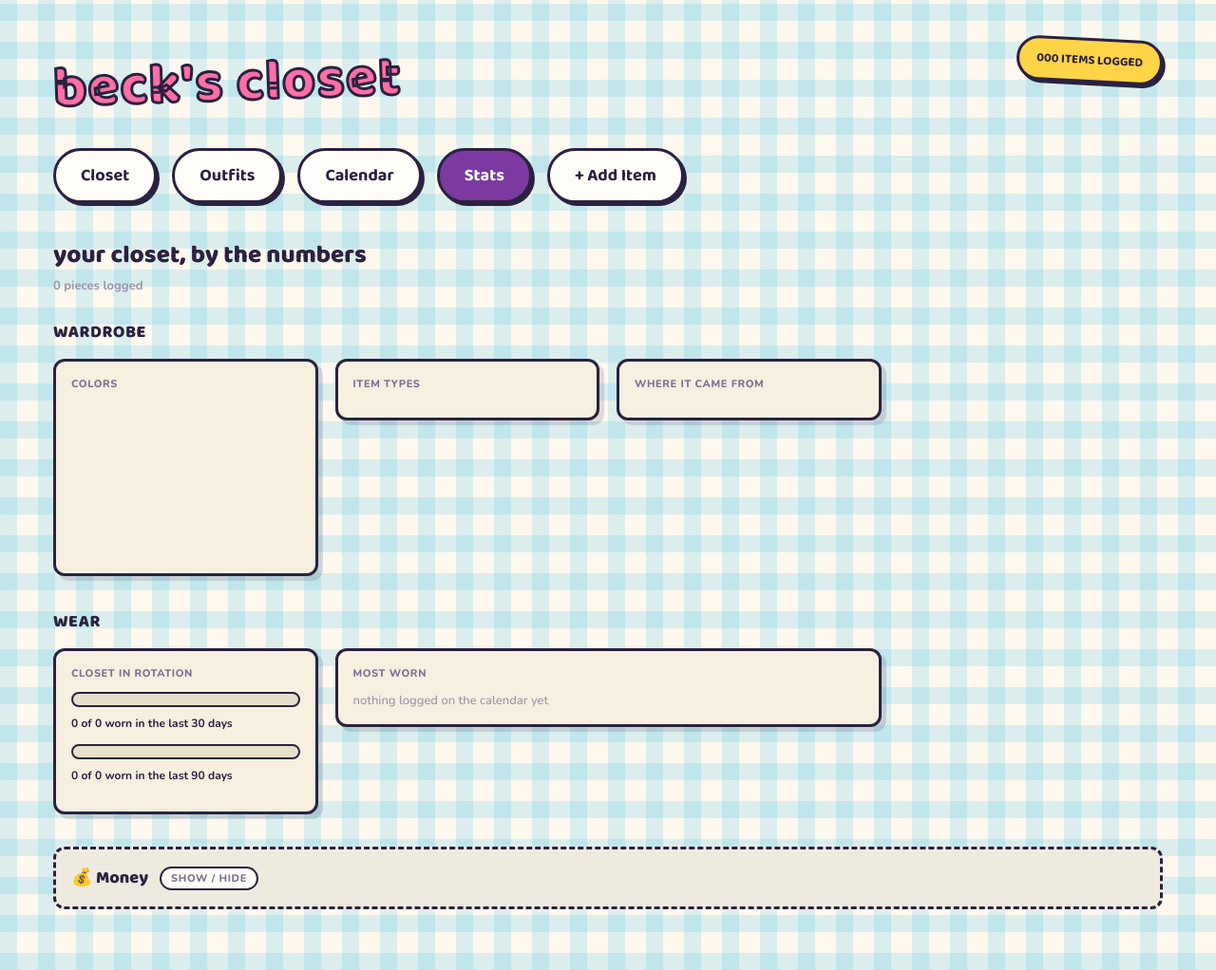
After one commit to beck-2/closet, a Flask app: page /stats in a window 1280 px wide. The commit adds this page. Shown: the whole page at 95% size. Run offline with Flask 3, Linux system fonts and the light colour scheme; data that the repository does not hold is empty; some libraries are stand-ins or nearby versions.

Commit message:
Analytics dashboard: a Stats tab
New /stats page, three sections:
- Wardrobe: colour donut (hand-rolled SVG), item-type and source bar
  charts.
- Wear: "closet in rotation" (worn N of 74 in the last 30 / 90 days) and
  a most-worn list.
- Money: a collapsed <details> section (open/closed remembered in
  localStorage) with total spent, blended average cost-per-wear, best
  value, and closet regrets (priced but never worn).

Charts are SVG + CSS — no chart library, keeping the zero-dependency
setup. The item page gains a "last worn <date>" line; per-item
cost-per-wear stays there rather than on the dashboard.

Co-Authored-By: Claude Sonnet 5 <noreply@anthropic.com>

```diff
--- a/app.py
+++ b/app.py
@@ -144,6 +144,14 @@ def avg_rating(item: dict):
     return round(sum(vals) / len(vals)) if vals else 0
 
 
+def _pretty_day(iso: str | None) -> str | None:
+    """'2026-09-09' -> 'Sep 9, 2026'."""
+    if not iso:
+        return None
+    d = datetime.date.fromisoformat(iso)
+    return f"{d.strftime('%b')} {d.day}, {d.year}"
+
+
 @app.context_processor
 def inject_globals():
     total = db.count_items()
@@ -231,6 +239,7 @@ def item_view(item_id):
         item_id=item_id,
         color_hex=COLOR_HEX,
         cost_per_wear=cost_per_wear(item),
+        last_worn=_pretty_day(db.last_worn(item_id)),
     )
 
 
@@ -358,6 +367,125 @@ def calendar_day_remove(date):
     elif kind == "outfit" and target:
         db.unlog_outfit(date, target)
     return redirect(url_for("calendar_day", date=date))
+
+
+# ------------------------------------------------------------------ stats --
+
+def _counter(pairs: list, labeller=lambda v: v) -> list[dict]:
+    """[(label, count), …] biggest first, from an iterable of raw values."""
+    tally: dict = {}
+    for value in pairs:
+        key = labeller(value) if value else labeller(None)
+        tally[key] = tally.get(key, 0) + 1
+    return [
+        {"label": k, "count": n}
+        for k, n in sorted(tally.items(), key=lambda kv: (-kv[1], str(kv[0])))
+    ]
+
+
+def _donut(segments: list[dict], radius: float = 60, stroke: float = 26) -> dict:
+    """Turn [{label,count,color}, …] into ready-to-draw SVG donut segments."""
+    total = sum(s["count"] for s in segments) or 1
+    circ = 2 * 3.141592653589793 * radius
+    offset = 0.0
+    drawn = []
+    for s in segments:
+        frac = s["count"] / total
+        drawn.append({
+            **s,
+            "pct": round(frac * 100),
+            "dash": round(frac * circ, 2),
+            "gap": round(circ - frac * circ, 2),
+            "offset": round(-offset, 2),
+        })
+        offset += frac * circ
+    return {"radius": radius, "stroke": stroke, "circ": round(circ, 2), "segments": drawn}
+
+
+@app.route("/stats")
+def stats_view():
+    items = list(db.load_items().values())
+    n = len(items)
+    counts = db.wear_counts()  # {id: days worn}
+    for it in items:
+        it["wear_count"] = counts.get(it["id"], 0)
+
+    def thumb(it):
+        return url_for("thumbs", filename=it["images"][0].split("/")[-1]) if it.get("images") else None
+
+    # --- wardrobe ---
+    colors = _counter([c for it in items for c in (it.get("color") or [])])
+    for c in colors:
+        c["color"] = COLOR_HEX.get(c["label"], "#d8cdb0")
+    types = _counter([it.get("item_type") for it in items], lambda v: v or "unlabeled")
+    sources = _counter([it.get("source") for it in items], lambda v: v or "unknown")
+
+    # --- wear ---
+    worn_items = sorted(
+        (it for it in items if it["wear_count"]), key=lambda it: -it["wear_count"]
+    )
+    most_worn = [
+        {"id": it["id"], "name": it.get("name") or it.get("item_type") or "item",
+         "count": it["wear_count"], "thumb": thumb(it)}
+        for it in worn_items[:8]
+    ]
+    today = datetime.date.today()
+    util = {
+        window: {
+            "worn": len(db.items_worn_since((today - datetime.timedelta(days=window)).isoformat())),
+            "total": n,
+        }
+        for window in (30, 90)
+    }
+
+    # --- money (rendered inside a collapsed section) ---
+    priced = [it for it in items if it.get("price") is not None]
+    total_spent = round(sum(it["price"] for it in priced), 2)
+    # "value" only makes sense for pieces that actually cost something
+    paid_and_worn = [it for it in priced if it["price"] and it["wear_count"]]
+    total_wears_paid = sum(it["wear_count"] for it in paid_and_worn)
+    avg_cpw = (
+        round(sum(it["price"] for it in paid_and_worn) / total_wears_paid, 2)
+        if total_wears_paid
+        else None
+    )
+    best_value = sorted(
+        paid_and_worn, key=lambda it: it["price"] / it["wear_count"]
+    )[:5]
+    best_value = [
+        {"id": it["id"], "name": it.get("name") or it.get("item_type") or "item",
+         "cpw": round(it["price"] / it["wear_count"], 2), "count": it["wear_count"],
+         "thumb": thumb(it)}
+        for it in best_value
+    ]
+    regrets = sorted(
+        (it for it in priced if not it["wear_count"] and it["price"]),
+        key=lambda it: -it["price"],
+    )[:5]
+    regrets = [
+        {"id": it["id"], "name": it.get("name") or it.get("item_type") or "item",
+         "price": it["price"], "thumb": thumb(it)}
+        for it in regrets
+    ]
+
+    return render_template(
+        "stats.html",
+        active="stats",
+        total_items=n,
+        colors=colors,
+        color_donut=_donut(colors),
+        types=types,
+        sources=sources,
+        most_worn=most_worn,
+        util=util,
+        money={
+            "total_spent": total_spent,
+            "priced_count": len(priced),
+            "avg_cpw": avg_cpw,
+            "best_value": best_value,
+            "regrets": regrets,
+        },
+    )
 
 
 def _read_form_item(form) -> dict:
--- a/static/css/style.css
+++ b/static/css/style.css
@@ -54,6 +54,7 @@ a:hover { color: #a61e4d; }
 .navpill.active.closet { background: #ff6fa5; color: #fff; }
 .navpill.active.outfits { background: #5ec8e8; }
 .navpill.active.calendar { background: #5c9a63; color: #fff; }
+.navpill.active.stats { background: #7c3aa0; color: #fff; }
 .navpill.active.add { background: #ffd447; }
 .backchip {
   font-family: 'Nunito', sans-serif;
@@ -1078,3 +1079,72 @@ a:hover { color: #a61e4d; }
   color: #fff; background: #5c9a63; border: 3px solid #2b2140;
   border-radius: 999px; padding: 11px 28px; box-shadow: 3px 3px 0 #2b2140; cursor: pointer;
 }
+
+/* ================= stats dashboard ================= */
+.pg-stats .statshead { font-family: 'Baloo 2', cursive; font-weight: 800; font-size: 26px; color: #2b2140; margin: 0 0 2px; }
+.pg-stats .statssub { font-size: 13px; font-weight: 700; color: #9a94a6; margin: 0 0 26px; }
+.pg-stats .statsection { margin-bottom: 34px; }
+.pg-stats .statsection-title {
+  font-family: 'Baloo 2', cursive; font-weight: 800; font-size: 18px; color: #2b2140;
+  text-transform: uppercase; letter-spacing: 0.5px; margin: 0 0 14px;
+}
+.pg-stats .statcards { display: grid; grid-template-columns: repeat(auto-fill, minmax(240px, 1fr)); gap: 18px; align-items: start; }
+.pg-stats .statcard {
+  background: #f7efe0; border: 3px solid #2b2140; border-radius: 12px;
+  padding: 16px; box-shadow: 5px 5px 0 rgba(43,33,64,0.14);
+}
+.pg-stats .statcard-wide { grid-column: span 2; }
+.pg-stats .statcard-title {
+  font-family: 'Nunito', sans-serif; font-weight: 800; font-size: 11px;
+  text-transform: uppercase; letter-spacing: 0.6px; color: #7c7192; margin: 0 0 12px;
+}
+.pg-stats .bignum { font-family: 'Baloo 2', cursive; font-weight: 800; font-size: 34px; color: #2b2140; margin: 0; }
+.pg-stats .statsmall { font-size: 12px; font-weight: 700; color: #9a94a6; margin: 4px 0 0; }
+.pg-stats .statempty { font-size: 13px; color: #9a94a6; margin: 4px 0 0; }
+
+.pg-stats .donutwrap { display: flex; flex-direction: column; gap: 14px; align-items: center; }
+.pg-stats .donut { width: 150px; height: 150px; flex-shrink: 0; }
+.pg-stats .donutlegend {
+  list-style: none; margin: 0; padding: 0; width: 100%;
+  display: grid; grid-template-columns: repeat(2, 1fr); gap: 3px 12px;
+  font-size: 12px; font-weight: 700; color: #2b2140;
+}
+.pg-stats .donutlegend li { display: flex; align-items: center; gap: 6px; }
+.pg-stats .donutlegend b { color: #7c7192; }
+.pg-stats .swatchdot { width: 11px; height: 11px; border-radius: 50%; border: 1.5px solid #2b2140; display: inline-block; }
+
+.pg-stats .barlist { display: flex; flex-direction: column; gap: 7px; }
+.pg-stats .statbar { display: grid; grid-template-columns: 84px 1fr 26px; align-items: center; gap: 8px; font-size: 12px; font-weight: 700; color: #2b2140; }
+.pg-stats .statbar-label { white-space: nowrap; overflow: hidden; text-overflow: ellipsis; }
+.pg-stats .statbar-track { background: #e7dfca; border: 1.5px solid #2b2140; border-radius: 999px; height: 12px; overflow: hidden; }
+.pg-stats .statbar-fill { height: 100%; background: #ff6fa5; }
+.pg-stats .statbar-count { text-align: right; color: #7c7192; }
+
+.pg-stats .utilrow { margin-bottom: 12px; }
+.pg-stats .utilbar { background: #e7dfca; border: 2px solid #2b2140; border-radius: 999px; height: 16px; overflow: hidden; margin-bottom: 5px; }
+.pg-stats .utilbar-fill { height: 100%; background: #5ec8e8; }
+.pg-stats .utiltext { font-size: 12px; font-weight: 700; color: #2b2140; }
+
+.pg-stats .statitemlist { display: flex; flex-direction: column; gap: 6px; }
+.pg-stats .statitem { display: flex; align-items: center; gap: 10px; text-decoration: none; color: #2b2140; padding: 4px; border-radius: 8px; }
+.pg-stats .statitem:hover { background: #fffdf7; }
+.pg-stats .statitem img { width: 34px; height: 34px; object-fit: contain; background: #f0e8d6; border-radius: 6px; flex-shrink: 0; }
+.pg-stats .statitem-name { font-size: 13px; font-weight: 700; flex: 1; white-space: nowrap; overflow: hidden; text-overflow: ellipsis; }
+.pg-stats .statitem-trail { font-size: 12px; font-weight: 800; color: #7c7192; white-space: nowrap; }
+
+.pg-stats .moneysection { border: 3px dashed #2b2140; border-radius: 12px; padding: 8px 16px; background: #efeadf; }
+.pg-stats .moneysection > summary {
+  cursor: pointer; list-style: none; display: flex; align-items: center; gap: 12px;
+  padding: 8px 0; font-family: 'Baloo 2', cursive; font-weight: 800; color: #2b2140;
+}
+.pg-stats .moneysection > summary::-webkit-details-marker { display: none; }
+.pg-stats .money-title { font-size: 18px; }
+.pg-stats .money-toggle {
+  font-family: 'Nunito', sans-serif; font-weight: 800; font-size: 11px;
+  text-transform: uppercase; letter-spacing: 0.6px; color: #7c7192;
+  border: 2px solid #2b2140; border-radius: 999px; padding: 3px 10px; background: #fffdf7;
+}
+.pg-stats .moneysection[open] { background: #fffdf7; }
+.pg-stats .moneysection[open] > summary { margin-bottom: 14px; }
+
+.pg-item .lastworn { font-size: 12px; font-weight: 700; color: #9a94a6; margin: 8px 0 0; }
--- a/templates/base.html
+++ b/templates/base.html
@@ -18,6 +18,7 @@
       <a class="navpill {{ 'active closet' if active == 'closet' else '' }}" href="{{ url_for('closet') }}">Closet</a>
       <a class="navpill {{ 'active outfits' if active == 'outfits' else '' }}" href="{{ url_for('outfits_list') }}">Outfits</a>
       <a class="navpill {{ 'active calendar' if active == 'calendar' else '' }}" href="{{ url_for('calendar_view') }}">Calendar</a>
+      <a class="navpill {{ 'active stats' if active == 'stats' else '' }}" href="{{ url_for('stats_view') }}">Stats</a>
       <a class="navpill {{ 'active add' if active == 'add' else '' }}" href="{{ url_for('add_item') }}">+ Add Item</a>
     </div>
     {% block content %}{% endblock %}
--- a/templates/item_view.html
+++ b/templates/item_view.html
@@ -81,6 +81,7 @@
         <div class="statlabel">acquired</div>
       </div>
     </div>
+    {% if last_worn %}<p class="lastworn">last worn {{ last_worn }}</p>{% endif %}
 
     <form method="post" action="{{ url_for('mark_worn', item_id=item_id) }}">
       <button type="submit" class="wornbtn">Worn today</button>
--- /dev/null
+++ b/templates/stats.html
@@ -0,0 +1,145 @@
+{% extends "base.html" %}
+{% set pageclass = "pg-stats" %}
+
+{% macro bars(rows) %}
+  {% set top = rows[0].count if rows else 1 %}
+  <div class="barlist">
+    {% for r in rows %}
+    <div class="statbar">
+      <span class="statbar-label">{{ r.label }}</span>
+      <div class="statbar-track"><div class="statbar-fill" style="width: {{ (r.count / top * 100) | round(1) }}%"></div></div>
+      <span class="statbar-count">{{ r.count }}</span>
+    </div>
+    {% endfor %}
+  </div>
+{% endmacro %}
+
+{% macro itemrow(row, trailing) %}
+  <a class="statitem" href="{{ url_for('item_view', item_id=row.id) }}">
+    {% if row.thumb %}<img src="{{ row.thumb }}" alt="">{% endif %}
+    <span class="statitem-name">{{ row.name }}</span>
+    <span class="statitem-trail">{{ trailing }}</span>
+  </a>
+{% endmacro %}
+
+{% block content %}
+<h2 class="statshead">your closet, by the numbers</h2>
+<p class="statssub">{{ total_items }} pieces logged</p>
+
+<section class="statsection">
+  <h3 class="statsection-title">Wardrobe</h3>
+  <div class="statcards">
+    <div class="statcard">
+      <p class="statcard-title">Colors</p>
+      <div class="donutwrap">
+        <svg viewBox="0 0 160 160" class="donut" role="img" aria-label="colour breakdown">
+          <g transform="rotate(-90 80 80)">
+            {% for s in color_donut.segments %}
+            <circle cx="80" cy="80" r="{{ color_donut.radius }}" fill="none"
+                    stroke="{{ s.color }}" stroke-width="{{ color_donut.stroke }}"
+                    stroke-dasharray="{{ s.dash }} {{ s.gap }}"
+                    stroke-dashoffset="{{ s.offset }}"></circle>
+            {% endfor %}
+          </g>
+        </svg>
+        <ul class="donutlegend">
+          {% for c in colors %}
+          <li><span class="swatchdot" style="background: {{ c.color }}"></span>{{ c.label }} <b>{{ c.count }}</b></li>
+          {% endfor %}
+        </ul>
+      </div>
+    </div>
+
+    <div class="statcard">
+      <p class="statcard-title">Item types</p>
+      {{ bars(types) }}
+    </div>
+
+    <div class="statcard">
+      <p class="statcard-title">Where it came from</p>
+      {{ bars(sources) }}
+    </div>
+  </div>
+</section>
+
+<section class="statsection">
+  <h3 class="statsection-title">Wear</h3>
+  <div class="statcards">
+    <div class="statcard">
+      <p class="statcard-title">Closet in rotation</p>
+      {% for window, u in util.items() %}
+      <div class="utilrow">
+        <div class="utilbar"><div class="utilbar-fill" style="width: {{ ((u.worn / u.total * 100) | round(0)) if u.total else 0 }}%"></div></div>
+        <span class="utiltext"><b>{{ u.worn }}</b> of {{ u.total }} worn in the last {{ window }} days</span>
+      </div>
+      {% endfor %}
+    </div>
+
+    <div class="statcard statcard-wide">
+      <p class="statcard-title">Most worn</p>
+      {% if most_worn %}
+      <div class="statitemlist">
+        {% for row in most_worn %}{{ itemrow(row, row.count ~ '×') }}{% endfor %}
+      </div>
+      {% else %}
+      <p class="statempty">nothing logged on the calendar yet</p>
+      {% endif %}
+    </div>
+  </div>
+</section>
+
+<details class="moneysection" id="money-section">
+  <summary>
+    <span class="money-title">💰 Money</span>
+    <span class="money-toggle">show / hide</span>
+  </summary>
+  <div class="statcards">
+    <div class="statcard">
+      <p class="statcard-title">Total spent</p>
+      <p class="bignum">${{ '%.0f' | format(money.total_spent) }}</p>
+      <p class="statsmall">across {{ money.priced_count }} priced pieces</p>
+    </div>
+    <div class="statcard">
+      <p class="statcard-title">Average cost per wear</p>
+      <p class="bignum">{{ ('$%.2f' | format(money.avg_cpw)) if money.avg_cpw is not none else '—' }}</p>
+      <p class="statsmall">priced pieces you've actually worn</p>
+    </div>
+    <div class="statcard statcard-wide">
+      <p class="statcard-title">Best value</p>
+      {% if money.best_value %}
+      <div class="statitemlist">
+        {% for row in money.best_value %}{{ itemrow(row, '$%.2f/wear · %d×' | format(row.cpw, row.count)) }}{% endfor %}
+      </div>
+      {% else %}
+      <p class="statempty">no priced-and-worn pieces yet</p>
+      {% endif %}
+    </div>
+    <div class="statcard statcard-wide">
+      <p class="statcard-title">Closet regrets</p>
+      <p class="statsmall">priced, never worn</p>
+      {% if money.regrets %}
+      <div class="statitemlist">
+        {% for row in money.regrets %}{{ itemrow(row, '$%.0f' | format(row.price)) }}{% endfor %}
+      </div>
+      {% else %}
+      <p class="statempty">none — every priced piece has been worn</p>
+      {% endif %}
+    </div>
+  </div>
+</details>
+{% endblock %}
+
+{% block scripts %}
+<script>
+(function () {
+  var d = document.getElementById('money-section');
+  if (!d) return;
+  try {
+    if (localStorage.getItem('statsMoneyOpen') === '1') d.open = true;
+  } catch (e) {}
+  d.addEventListener('toggle', function () {
+    try { localStorage.setItem('statsMoneyOpen', d.open ? '1' : '0'); } catch (e) {}
+  });
+})();
+</script>
+{% endblock %}
```
Also changed, not shown: TODO.md (+13 -0 lines), db.py (+27 -0 lines), decisions.md (+17 -0 lines), journal.md (+14 -0 lines), tests/test_stats.py (added, +92 -0 lines), README.md.
